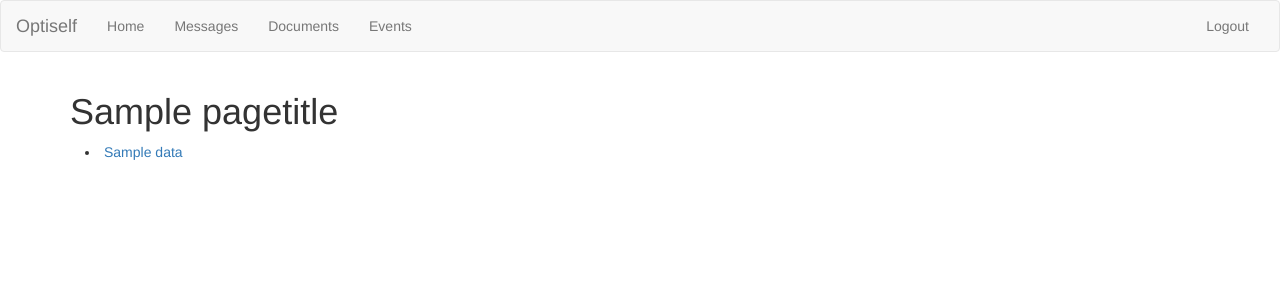
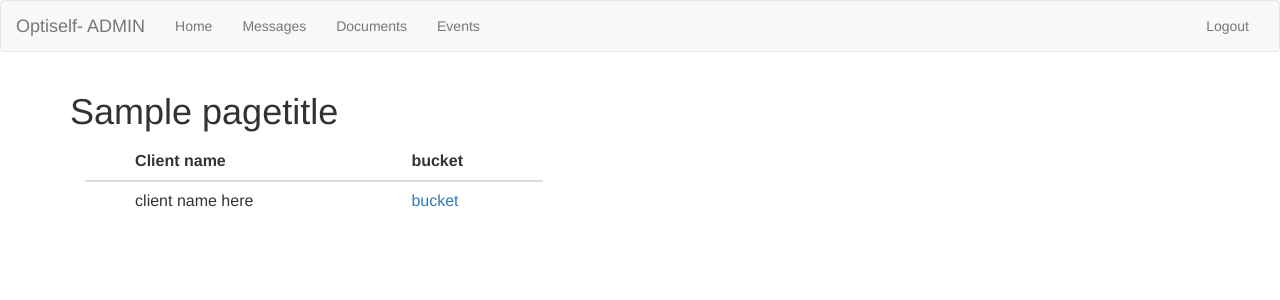
Before and after one commit to rachhtordoff/test-doc, a Flask app: template apps/admin-frontend/src/templates/pages/documents.html in a window 1280 px wide. Shown: the top 300 px of the page. Run offline with Flask 2, Linux system fonts and the light colour scheme; the template is opened without the code that fills it: most values are stand-ins (such as "Sample title", 1, 10 or a date in 2020); some libraries are stand-ins or nearby versions.

Commit message:
admin viewing client changes

```diff
--- a/apps/admin-frontend/src/templates/_fragments/nav.html
+++ b/apps/admin-frontend/src/templates/_fragments/nav.html
@@ -8,7 +8,7 @@
         <span class="icon-bar"></span>
         <span class="icon-bar"></span>
       </button>
-      <a class="navbar-brand" href="/homepage">Optiself</a>
+      <a class="navbar-brand" href="/homepage">Optiself- ADMIN</a>
     </div>
 {% if user_account %}
     <!-- Collect the nav links, forms, and other content for toggling -->
--- a/apps/admin-frontend/src/templates/base.html
+++ b/apps/admin-frontend/src/templates/base.html
@@ -8,7 +8,7 @@
   {% block style %}{% endblock %}
 
     {% if title %}
-    <title>{{ title }} </title>
+    <title>ADMIN {{ title }} </title>
     {% else %}
     <title>Optiself</title>
     {% endif %}
--- a/apps/admin-frontend/src/templates/pages/documents.html
+++ b/apps/admin-frontend/src/templates/pages/documents.html
@@ -7,12 +7,27 @@
   <div class="row">
     <div class="col-sm-5">
 
-      {% for bucket_name in user_buckets['data'] %}
-      <li>
 
-<a href="/bucket/{{bucket_name}}"> {{bucket_name}} </a>
-</li>
-{% endfor %}
+      <table class="table">
+        <thead>
+          <tr>
+            <th>&nbsp;</th>
+            <th>Client name</th>
+            <th>bucket</th>
+            </tr>
+        </thead>
+        <tbody>
+                {% for bucket_name in user_buckets['data'] %}
+          <tr>
+            <td></td>
+            <td>client name here</td>
+            <td><a href="/bucket/{{bucket_name}}"> bucket </a></td>
+
+          </tr>
+          {% endfor %}
+        </tbody>
+      </table>
+
 </form>
     </div>
 
```
Also changed, not shown: apps/admin-frontend/src/templates/pages/user_documents.html (+18 -6 lines), 7 other files.
